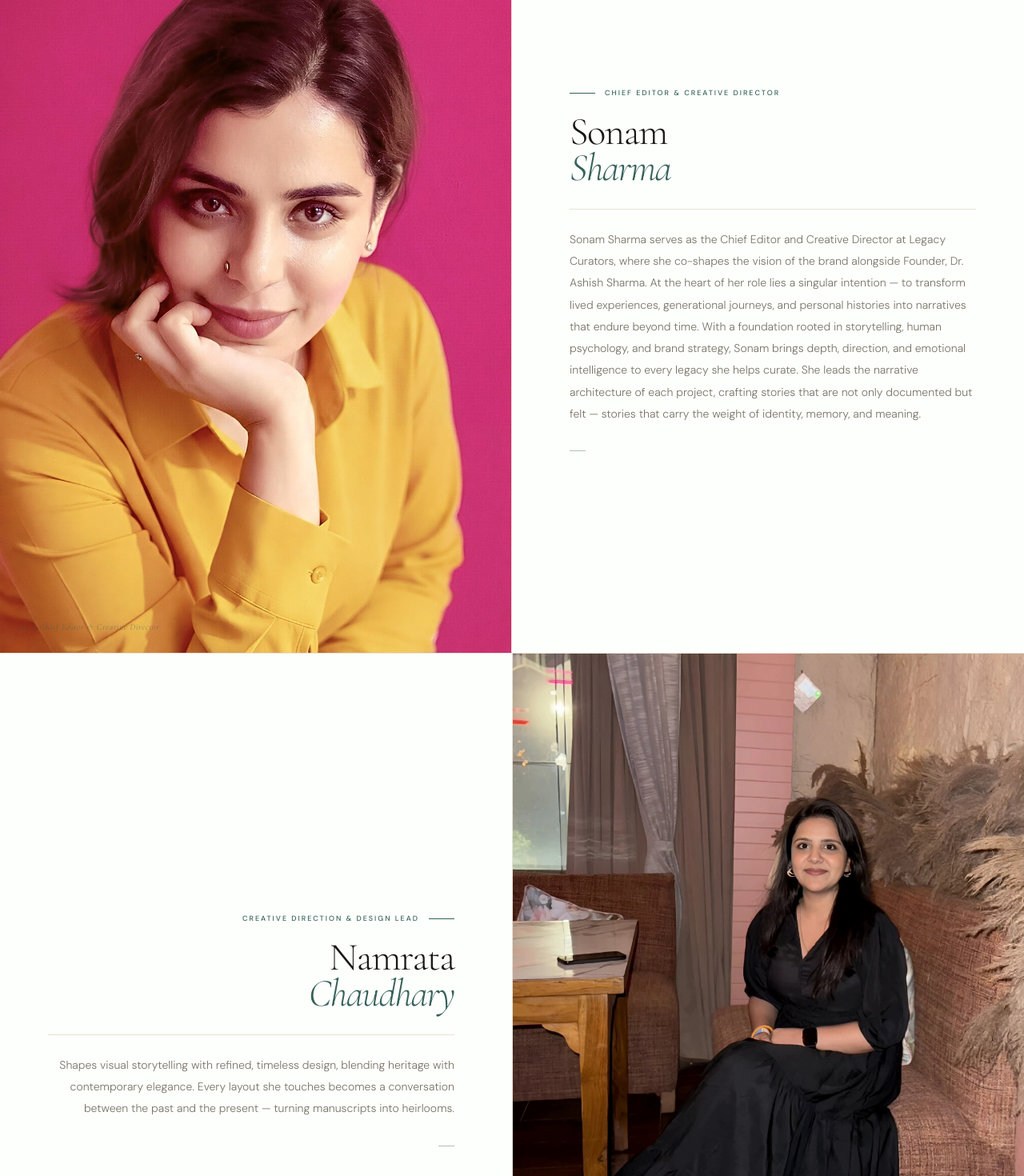
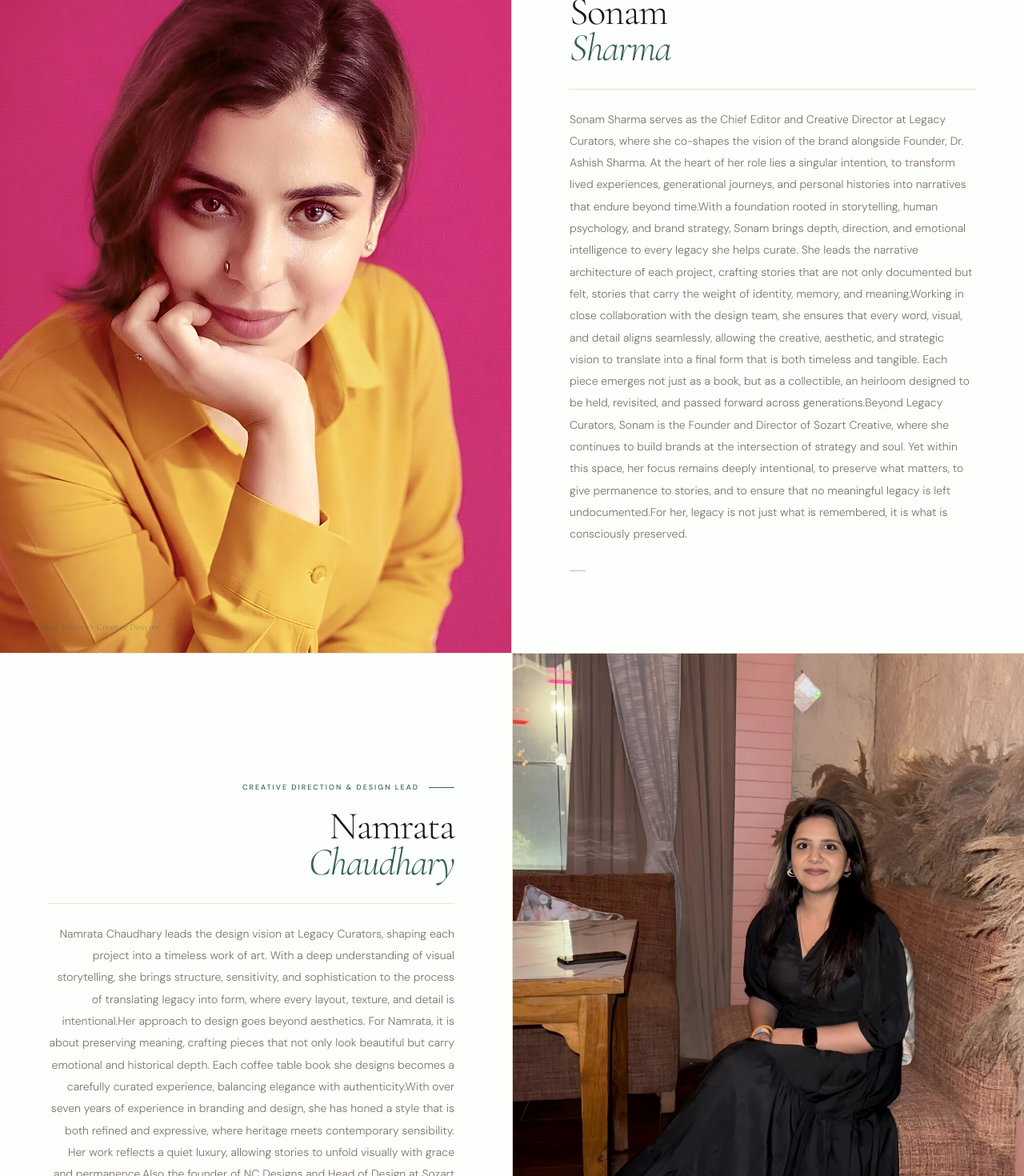
Before and after one commit to ZwolfConsultancyService/legacy-curator---Frontend, a React (Vite) app: page /team in a window 1280 px wide. Shown: the part 1200-2670 px from the top of the page at 80% size. Built offline with nearby package versions, Linux system fonts and the light colour scheme.

Commit message:
update code

```diff
--- a/src/Pages/Routes/Founderspage/Teampage.jsx
+++ b/src/Pages/Routes/Founderspage/Teampage.jsx
@@ -456,14 +456,14 @@ const teams = [
         name: 'Sonam Sharma',
         role: 'Chief Editor & Creative Director',
         image: sonam,
-        bio: 'Sonam Sharma serves as the Chief Editor and Creative Director at Legacy Curators, where she co-shapes the vision of the brand alongside Founder, Dr. Ashish Sharma. At the heart of her role lies a singular intention — to transform lived experiences, generational journeys, and personal histories into narratives that endure beyond time. With a foundation rooted in storytelling, human psychology, and brand strategy, Sonam brings depth, direction, and emotional intelligence to every legacy she helps curate. She leads the narrative architecture of each project, crafting stories that are not only documented but felt — stories that carry the weight of identity, memory, and meaning.',
+        bio: 'Sonam Sharma serves as the Chief Editor and Creative Director at Legacy Curators, where she co-shapes the vision of the brand alongside Founder, Dr. Ashish Sharma. At the heart of her role lies a singular intention, to transform lived experiences, generational journeys, and personal histories into narratives that endure beyond time.With a foundation rooted in storytelling, human psychology, and brand strategy, Sonam brings depth, direction, and emotional intelligence to every legacy she helps curate. She leads the narrative architecture of each project, crafting stories that are not only documented but felt, stories that carry the weight of identity, memory, and meaning.Working in close collaboration with the design team, she ensures that every word, visual, and detail aligns seamlessly, allowing the creative, aesthetic, and strategic vision to translate into a final form that is both timeless and tangible. Each piece emerges not just as a book, but as a collectible, an heirloom designed to be held, revisited, and passed forward across generations.Beyond Legacy Curators, Sonam is the Founder and Director of Sozart Creative, where she continues to build brands at the intersection of strategy and soul. Yet within this space, her focus remains deeply intentional, to preserve what matters, to give permanence to stories, and to ensure that no meaningful legacy is left undocumented.For her, legacy is not just what is remembered, it is what is consciously preserved.',
       },
       {
         initials: 'NC',
         name: 'Namrata Chaudhary',
         role: 'Creative Direction & Design Lead',
         image: Namrata,
-        bio: 'Shapes visual storytelling with refined, timeless design, blending heritage with contemporary elegance. Every layout she touches becomes a conversation between the past and the present — turning manuscripts into heirlooms.',
+        bio: 'Namrata Chaudhary leads the design vision at Legacy Curators, shaping each project into a timeless work of art. With a deep understanding of visual storytelling, she brings structure, sensitivity, and sophistication to the process of translating legacy into form, where every layout, texture, and detail is intentional.Her approach to design goes beyond aesthetics. For Namrata, it is about preserving meaning, crafting pieces that not only look beautiful but carry emotional and historical depth. Each coffee table book she designs becomes a carefully curated experience, balancing elegance with authenticity.With over seven years of experience in branding and design, she has honed a style that is both refined and expressive, where heritage meets contemporary sensibility. Her work reflects a quiet luxury, allowing stories to unfold visually with grace and permanence.Also the founder of NC Designs and Head of Design at Sozart Creative, Namrata continues to explore design as both discipline and art, but at Legacy Curators, her focus remains singular, to create pieces that endure beyond time.For her, design isn’t just creation, it is preservation.',
       },
     ],
   },
```
